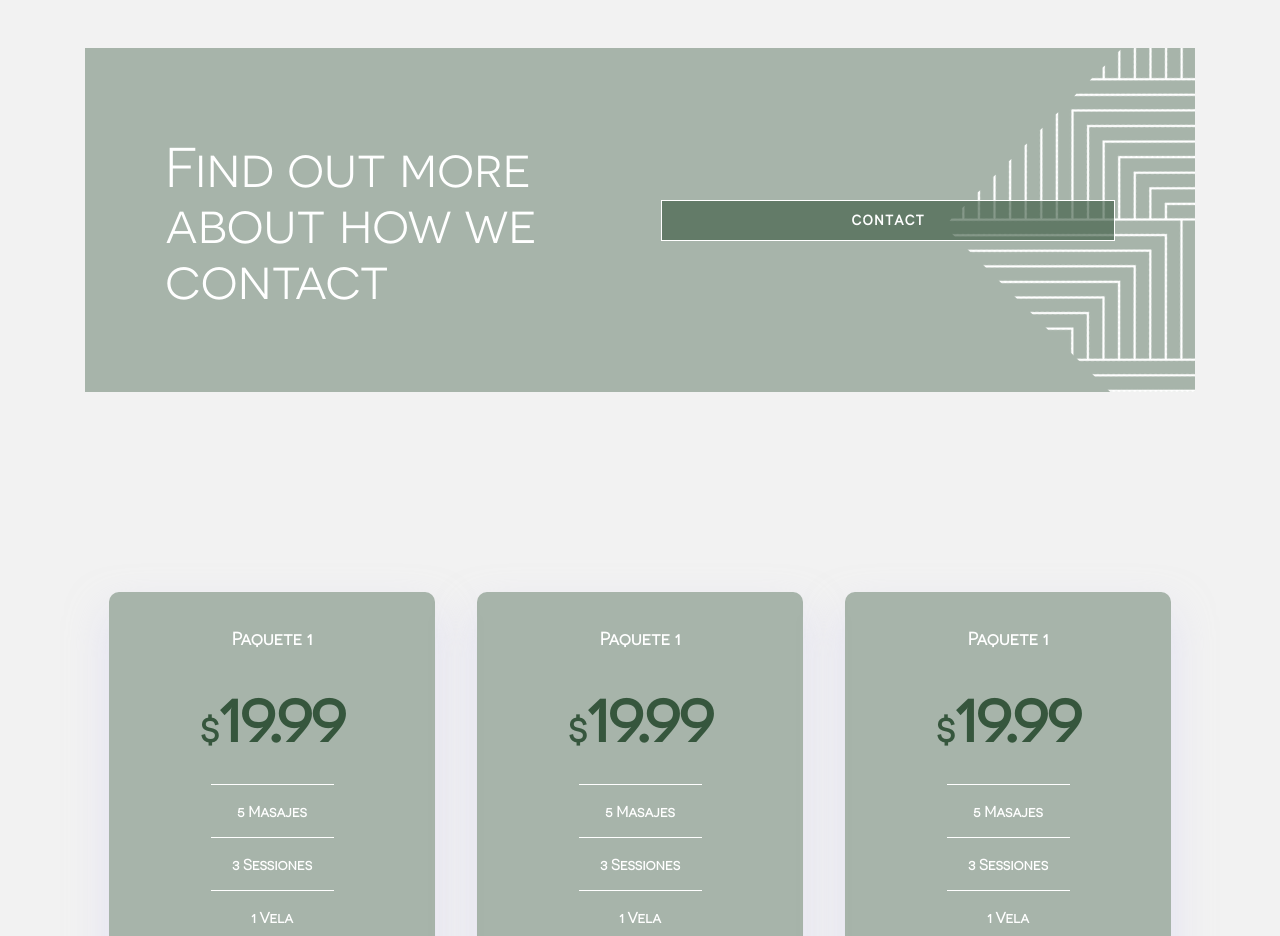
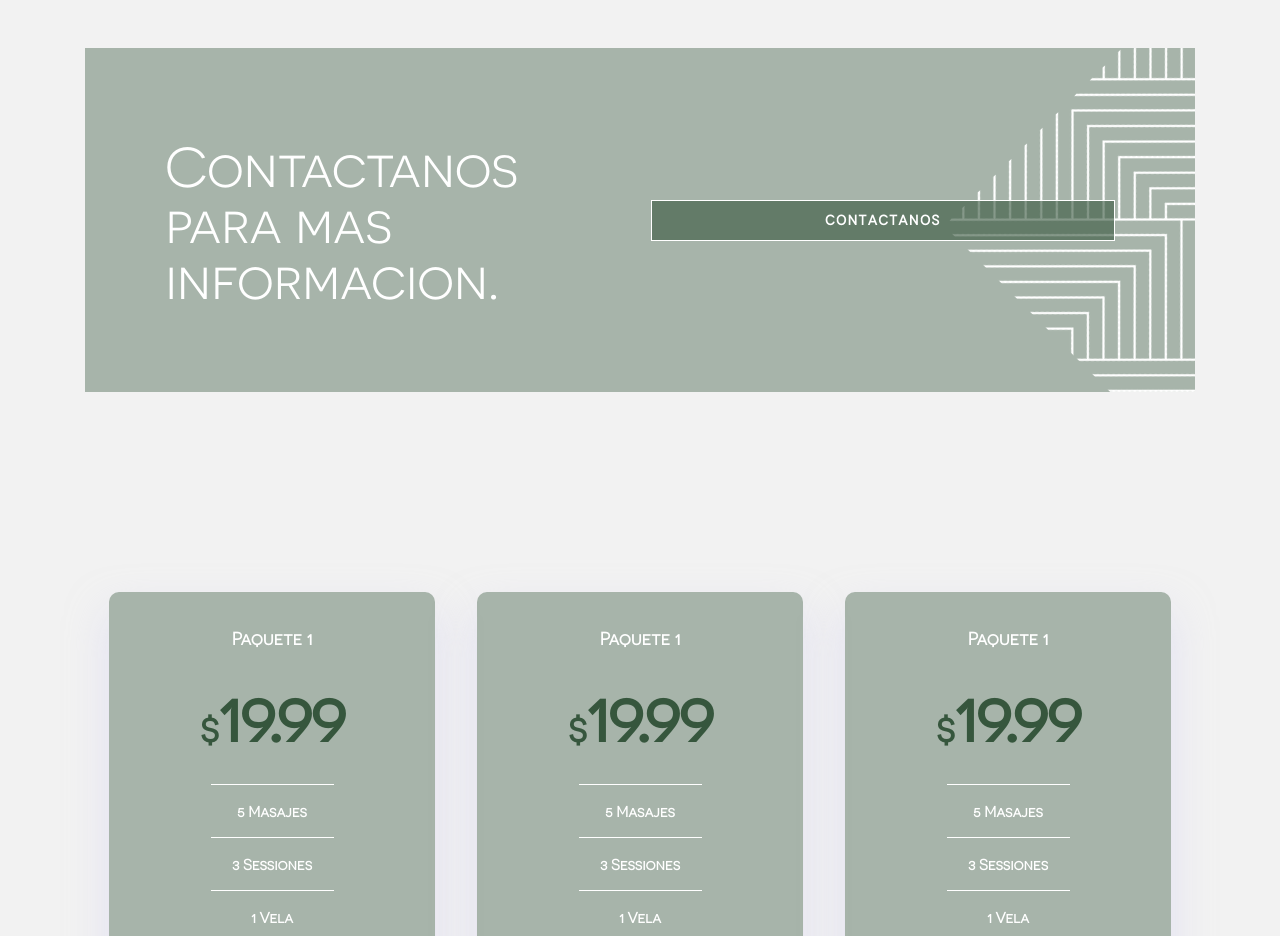
Before and after one commit to caarlosdamian/aura-healing, a React (Create React App) app: page / in a window 1280 px wide. Shown: the part 1640-2576 px from the top of the page. Built offline with nearby package versions, Linux system fonts and the light colour scheme.

Commit message:
feat: contact

```diff
--- a/src/sections/contact/Contact.tsx
+++ b/src/sections/contact/Contact.tsx
@@ -8,8 +8,8 @@ export const Contact = () => {
       <div className="contact-wrapper">
         <div className="contact-img"></div>
         <img src={Pattern} alt="Pattern" className="contact-img" />
-        <div className="contact-title">Find out more about how we contact</div>
-        <button className="contact-button button">Contact</button>
+        <div className="contact-title">Contactanos para mas informacion.</div>
+        <button className="contact-button button">Contactanos</button>
       </div>
     </section>
   );
```
